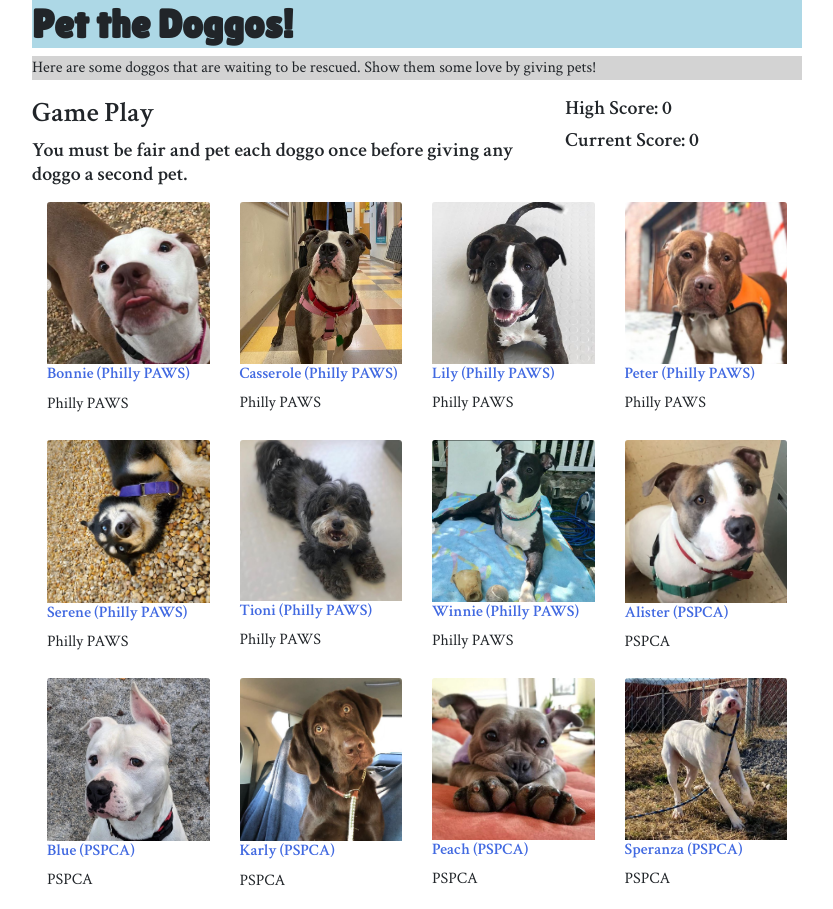
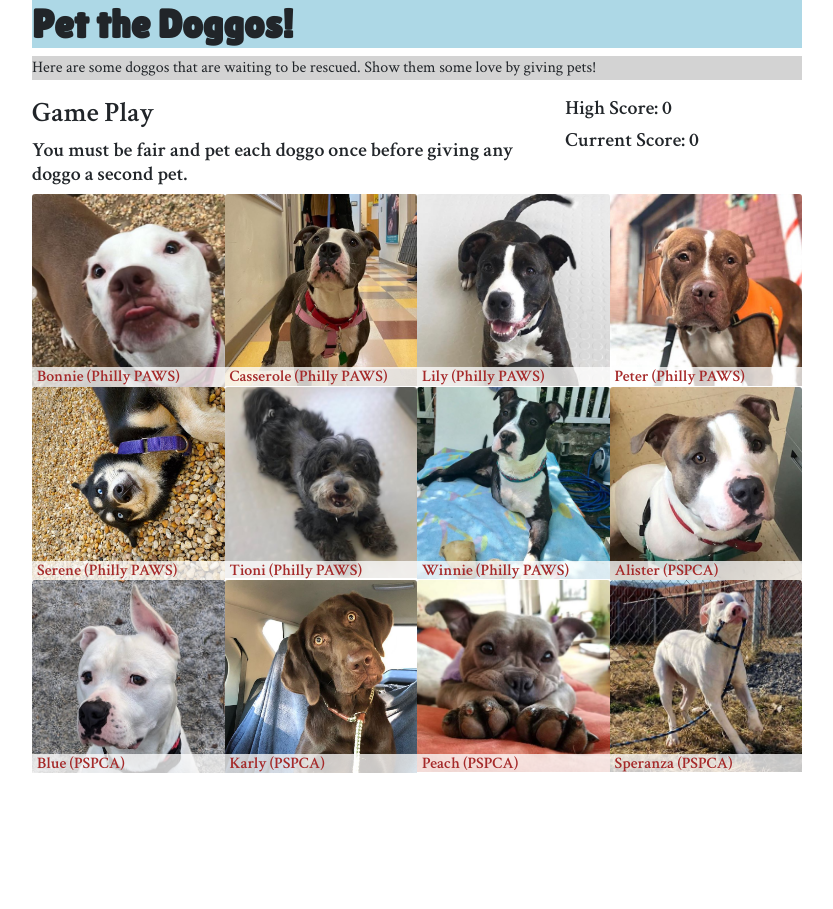
Before and after one commit to jshou403/click-a-dog, a React (Create React App) app: page / in a window 1280 px wide. Shown: the whole page, without its empty margins (223-1056 px from the left). After the commit the page ends 800 px from the top, so only its background shows below. Built offline with nearby package versions, Linux system fonts and the light colour scheme.

Commit message:
Updated dog name to be displayed as text block over image.

```diff
--- a/src/components/DogCard/index.js
+++ b/src/components/DogCard/index.js
@@ -7,12 +7,11 @@ import "./style.css";
 
 function DogCard(dog) {
     return (
-        <div className="card col-3 border-0 rounded-0 pt-2 doggo-card"
+        <div className="card col-3 border-0 rounded-0 p-0 doggo-card"
             onClick={() => dog.onClick(dog.id)}>
             <img src={dog.image} className="card-img-top" id={dog.id} alt={dog.name} />
             <div className="card-body doggo-card-body">
                 <h6 className="card-text doggo-card-text">{dog.name} ({dog.insta})</h6>
-                <p>{dog.insta}</p>
             </div>
         </div>
     )
--- a/src/components/DogCard/style.css
+++ b/src/components/DogCard/style.css
@@ -1,9 +1,18 @@
+.doggo-card {
+    position: relative;
+}
+
+.doggo-card-body {
+    position: absolute;
+    bottom: 0px;
+    padding: 0px;
+    padding-left: 5px;
+    width: 100%;
+    background-color: rgba(255, 255, 255, 0.76);
+}
+
 .doggo-card-text {
-    color: royalblue;
+    color: brown;
     /* background-color:lemonchiffon !important; */
     padding: 0px !important;
 }
-
-.doggo-card-body {
-    padding: 0px;
-}
```
Also changed, not shown: public/images/phillypaws-winnie.png.
